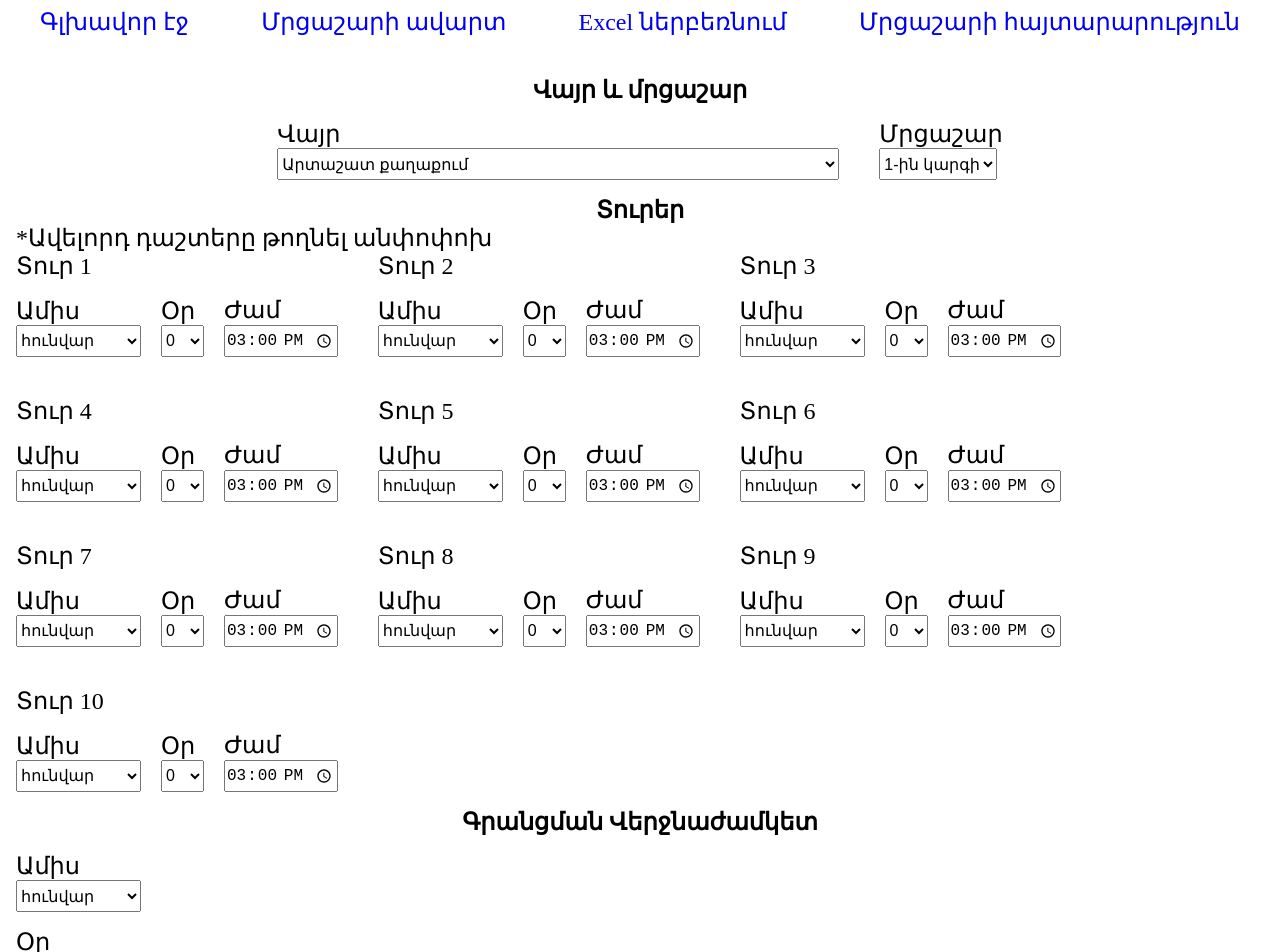
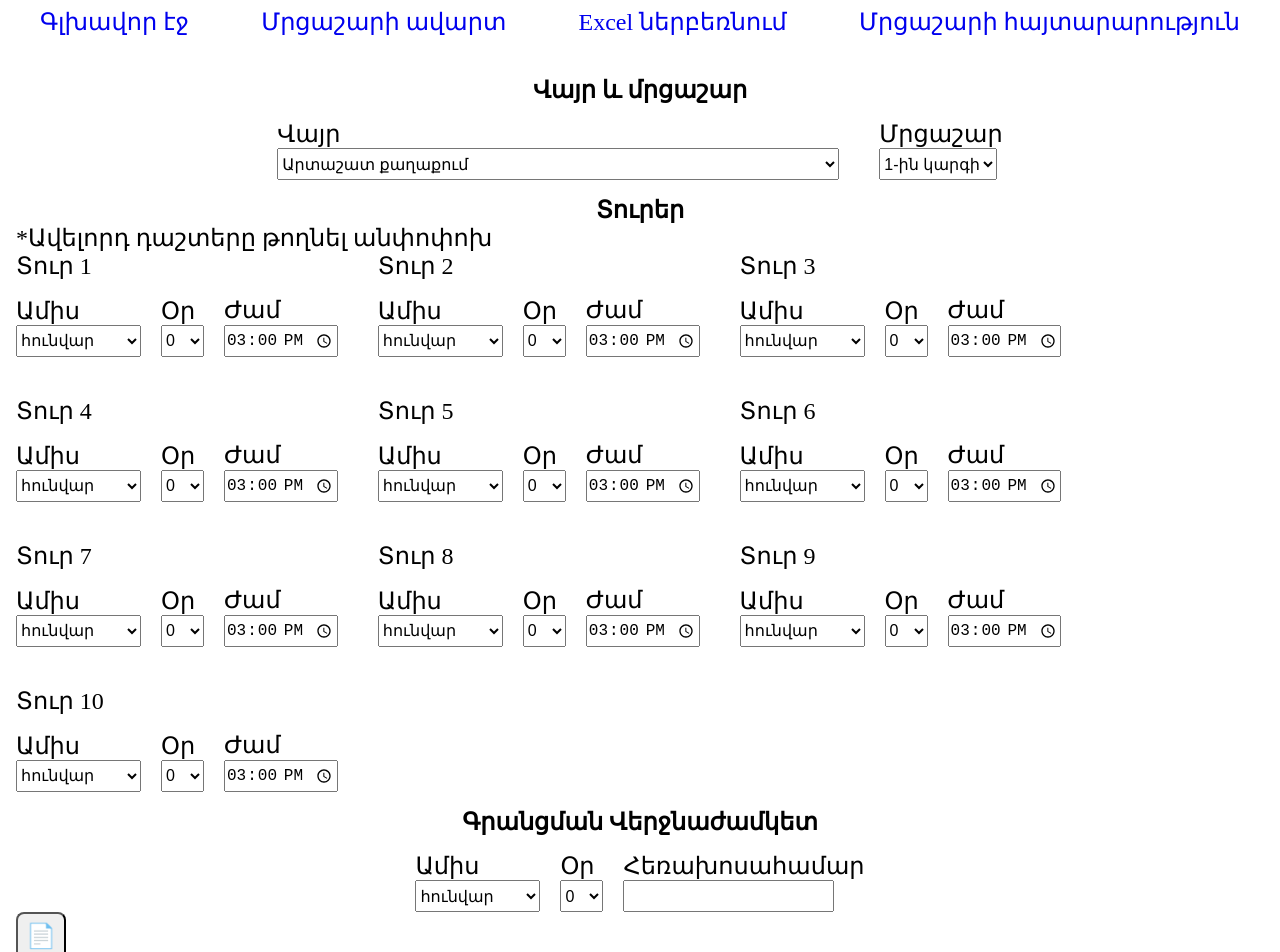
Before and after one commit to Ararat-chess-federation/news-generator, a Next.js app: page /tournament-ad in a window 1280 px wide. Shown: the top 952 px of the page. Built offline with nearby package versions, Linux system fonts and the light colour scheme.

Commit message:
feat: add styles

```diff
--- a/app/tournament-ad/TournamentAd.css
+++ b/app/tournament-ad/TournamentAd.css
@@ -18,3 +18,16 @@
   align-items: center;
   column-gap: 20px;
 }
+
+.deadline_container {
+  display: flex;
+  justify-content: center;
+  align-items: center;
+  gap: 20px;
+}
+
+.phone_number_container {
+  display: flex;
+  justify-content: center;
+  align-items: center;
+}
--- a/app/tournament-ad/page.tsx
+++ b/app/tournament-ad/page.tsx
@@ -96,6 +96,7 @@ function TournamentAd() {
         ))}
       </div>
       <h2>Գրանցման Վերջնաժամկետ</h2>
+      <div className="deadline_container">
         <Select
           selectedOption={deadLineMonth}
           setSelectedOption={(value: string) => setDeadLineMonth(value)}
@@ -108,7 +109,14 @@ function TournamentAd() {
           values={days}
           title="Օր"
         />
+        <div>
+          <div style={{ marginTop: "16px" }}>
+            <label>Հեռախոսահամար</label>
+          </div>
           <input type="text" onChange={(e) => setPhoneNumber(e.target.value)} />
+        </div>
+      </div>
+
       <AdText
         selectedPlace={selectedPlace}
         selectedTournament={selectedTournament}
```
Lines whose indentation alone changed are shown as unchanged.
